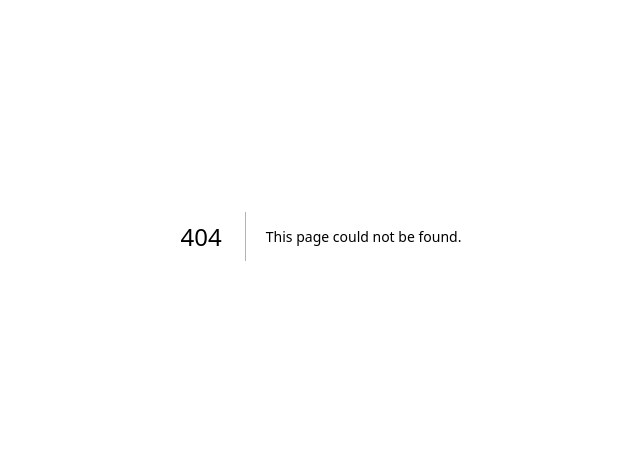
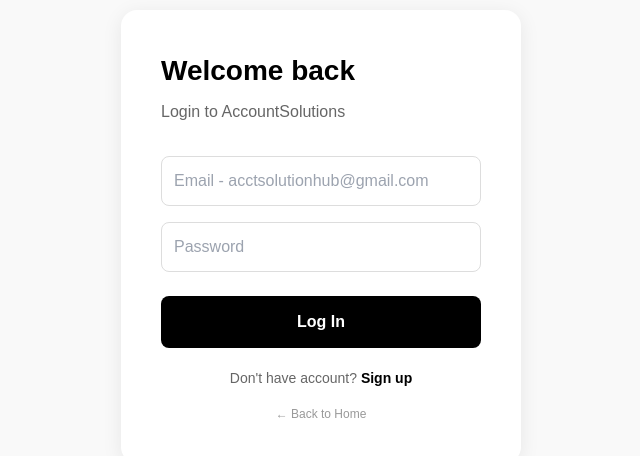
Before and after one commit to taiyehassan998/accountsolutions, a Next.js app: page /login in a window 1280 px wide. Before the commit this address had no page. Shown: the part 164-620 px from the top of the page, without its empty margins (319-959 px from the left). Built offline with nearby package versions, Linux system fonts and the light colour scheme.

Commit message:
Create page.tsx

```diff
--- /dev/null
+++ b/app/login/page.tsx
@@ -0,0 +1,41 @@
+'use client'
+import { useState } from 'react'
+
+export default function Login() {
+  const [email, setEmail] = useState('')
+  const [password, setPassword] = useState('')
+
+  return (
+    <div style={{minHeight:'100vh',display:'flex',alignItems:'center',justifyContent:'center',background:'#f9f9f9',padding:'20px'}}>
+      <div style={{background:'white',padding:'40px',borderRadius:'16px',width:'100%',maxWidth:'400px',boxShadow:'0 4px 20px rgba(0,0,0,0.08)'}}>
+        <h1 style={{fontSize:'28px',fontWeight:'800',marginBottom:'8px'}}>Welcome back</h1>
+        <p style={{color:'#666',marginBottom:'32px'}}>Login to AccountSolutions</p>
+
+        <input
+          placeholder="Email - acctsolutionhub@gmail.com"
+          value={email}
+          onChange={e=>setEmail(e.target.value)}
+          style={{width:'100%',padding:'12px',border:'1px solid #ddd',borderRadius:'8px',marginBottom:'16px',fontSize:'16px'}}
+        />
+        <input
+          type="password"
+          placeholder="Password"
+          value={password}
+          onChange={e=>setPassword(e.target.value)}
+          style={{width:'100%',padding:'12px',border:'1px solid #ddd',borderRadius:'8px',marginBottom:'24px',fontSize:'16px'}}
+        />
+
+        <button style={{width:'100%',padding:'14px',background:'black',color:'white',borderRadius:'8px',fontWeight:'700',border:'none',cursor:'pointer'}}>
+          Log In
+        </button>
+
+        <p style={{textAlign:'center',marginTop:'20px',fontSize:'14px',color:'#666'}}>
+          Don't have account? <a href="#" style={{color:'black',fontWeight:'700'}}>Sign up</a>
+        </p>
+        <p style={{textAlign:'center',marginTop:'16px',fontSize:'12px'}}>
+          <a href="/" style={{color:'#999'}}>← Back to Home</a>
+        </p>
+      </div>
+    </div>
+  )
+}
```
